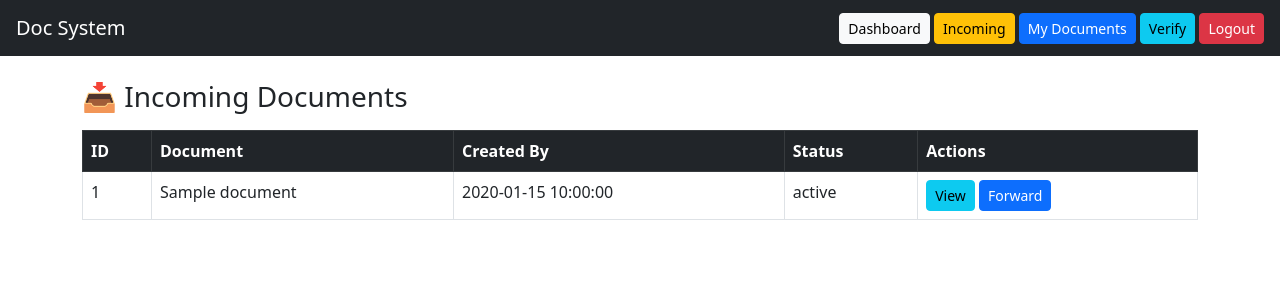
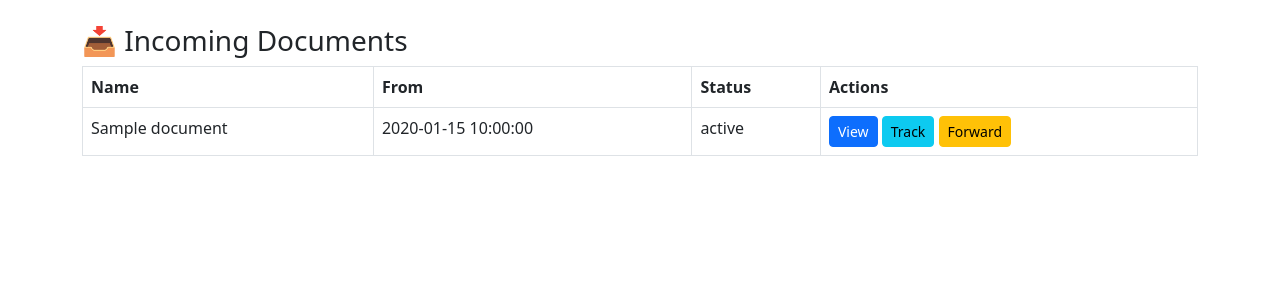
Before and after one commit to St-thomas-Aquinas/Secure-sign-Version-2, a Flask app: page /incoming in a window 1280 px wide. Shown: the top 300 px of the page. Run offline with Flask 3, Linux system fonts and the light colour scheme; the visitor is signed in with stand-in values (Sample User, id 1); a database or web service that is not in the repository returns one stand-in record (values such as "Sample title"); some libraries are stand-ins or nearby versions.

Commit message:
Update incoming.html

```diff
--- a/templates/incoming.html
+++ b/templates/incoming.html
@@ -1,68 +1,54 @@
-{% extends "base.html" %}
+<!DOCTYPE html>
+<html>
+<head>
+    <title>Incoming Documents</title>
+    <link href="https://cdn.jsdelivr.net/npm/bootstrap@5.3.0/dist/css/bootstrap.min.css" rel="stylesheet">
+</head>
 
-{% block content %}
+<body>
 
-<h3>📥 Incoming Documents</h3>
+<div class="container mt-4">
 
-{% if docs %}
+    <h3>📥 Incoming Documents</h3>
 
-<table class="table table-bordered mt-3">
-
-    <thead class="table-dark">
-
+    <table class="table table-bordered">
         <tr>
-            <th>ID</th>
-            <th>Document</th>
-            <th>Created By</th>
+            <th>Name</th>
+            <th>From</th>
             <th>Status</th>
             <th>Actions</th>
         </tr>
 
-    </thead>
-
-    <tbody>
-
         {% for doc in docs %}
-
         <tr>
-
-            <td>{{ doc[0] }}</td>
             <td>{{ doc[1] }}</td>
             <td>{{ doc[2] }}</td>
             <td>{{ doc[3] }}</td>
 
             <td>
 
-                <a
-                    href="/document/{{ doc[0] }}"
-                    class="btn btn-sm btn-info"
-                >
+                <!-- VIEW -->
+                <a href="{{ url_for('view_file', doc_id=doc[0]) }}" class="btn btn-sm btn-primary">
                     View
                 </a>
 
-                <a
-                    href="/forward/{{ doc[0] }}"
-                    class="btn btn-sm btn-primary"
-                >
+                <!-- TRACK -->
+                <a href="{{ url_for('document_details', doc_id=doc[0]) }}" class="btn btn-sm btn-info">
+                    Track
+                </a>
+
+                <!-- FORWARD -->
+                <a href="{{ url_for('forward', doc_id=doc[0]) }}" class="btn btn-sm btn-warning">
                     Forward
                 </a>
 
             </td>
-
         </tr>
-
         {% endfor %}
 
-    </tbody>
+    </table>
 
-</table>
-
-{% else %}
-
-<div class="alert alert-warning">
-    No incoming documents
 </div>
 
-{% endif %}
-
-{% endblock %}
+</body>
+</html>
```
